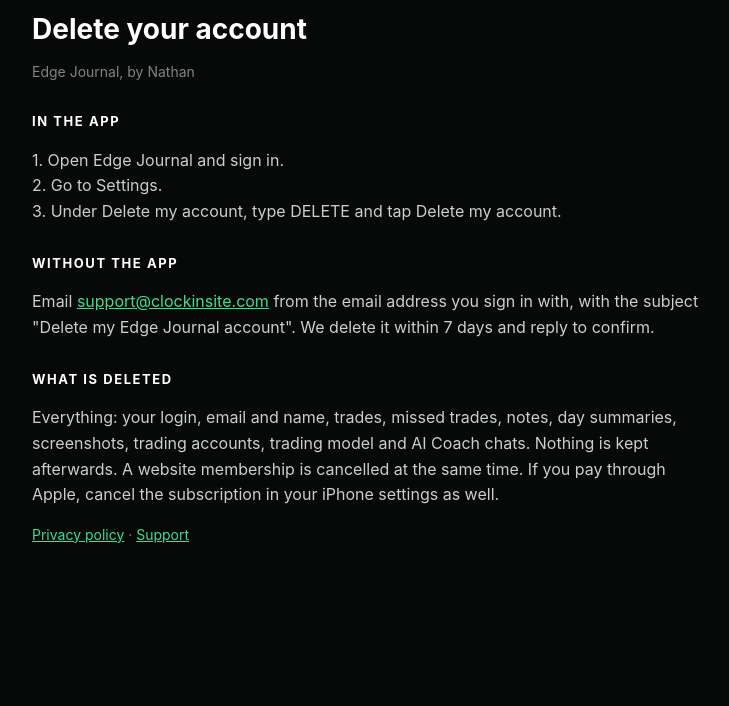
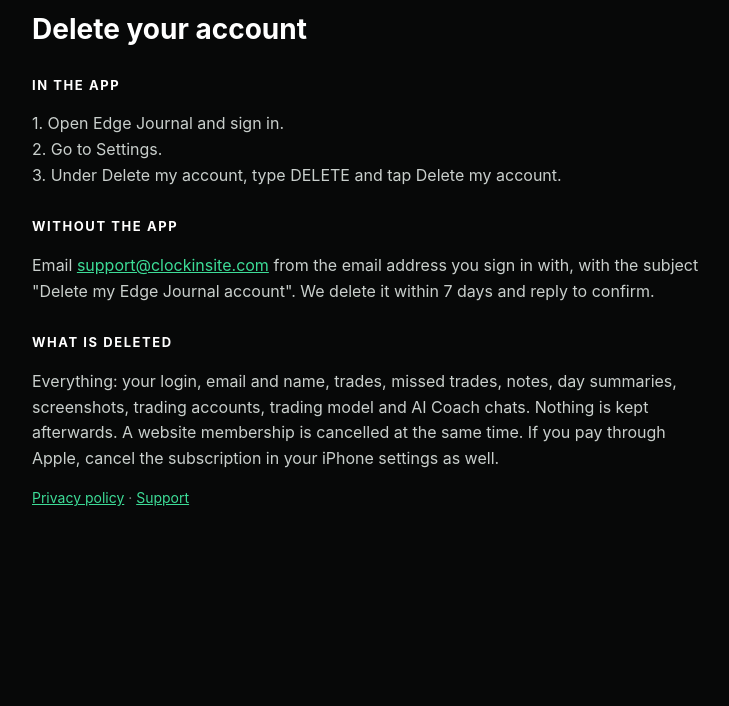
Before and after one commit to evaelffie/edge-journal-site, a plain HTML site: page delete-account.html in a window 1280 px wide. Shown: the part 94-800 px from the top of the page, without its empty margins (268-997 px from the left). Drawn offline with Linux system fonts and the light colour scheme.

Commit message:
Tidy deletion page

```diff
--- a/delete-account.html
+++ b/delete-account.html
@@ -10,7 +10,6 @@
 <main>
   <p class="brand">EDGE <span>JOURNAL</span></p>
   <h1>Delete your account</h1>
-  <p class="dim">Edge Journal, by Nathan</p>
 
   <h2>In the app</h2>
   <p>1. Open Edge Journal and sign in.<br>2. Go to Settings.<br>3. Under Delete my account, type DELETE and tap Delete my account.</p>
```
